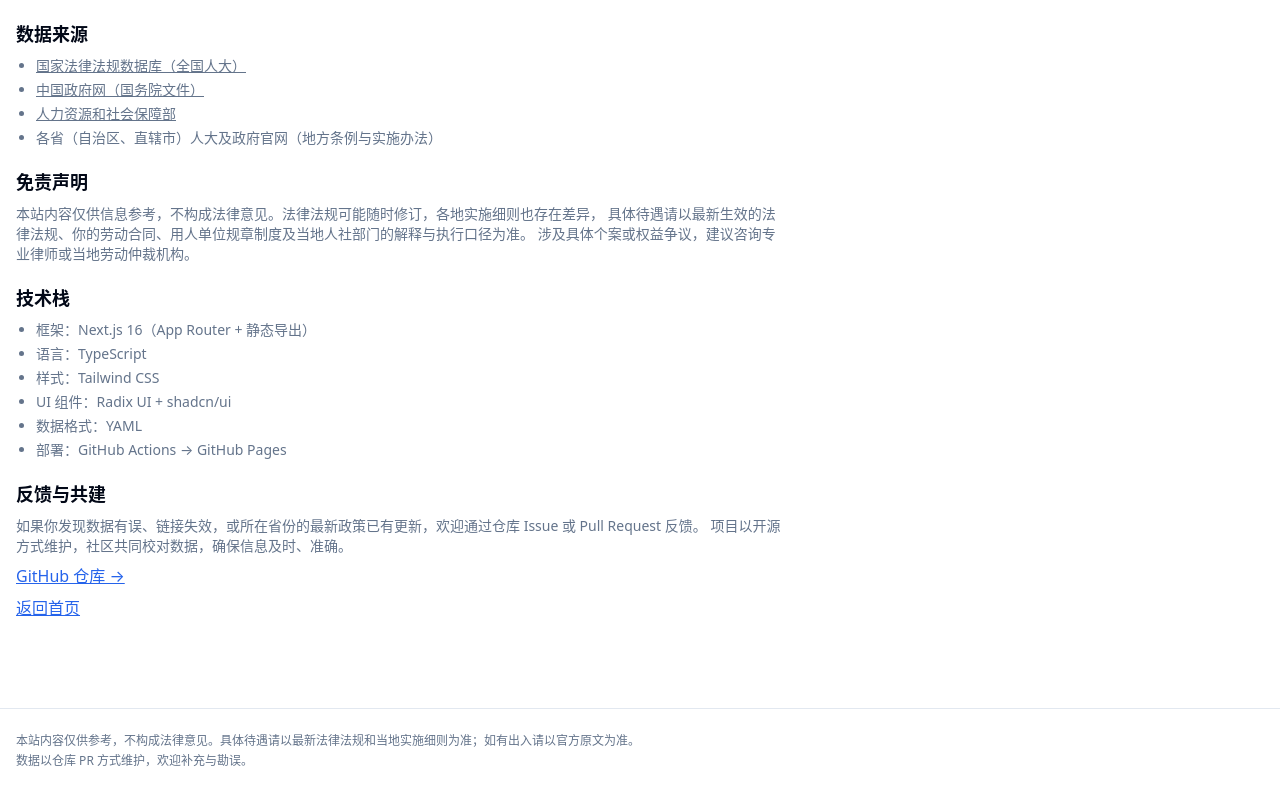
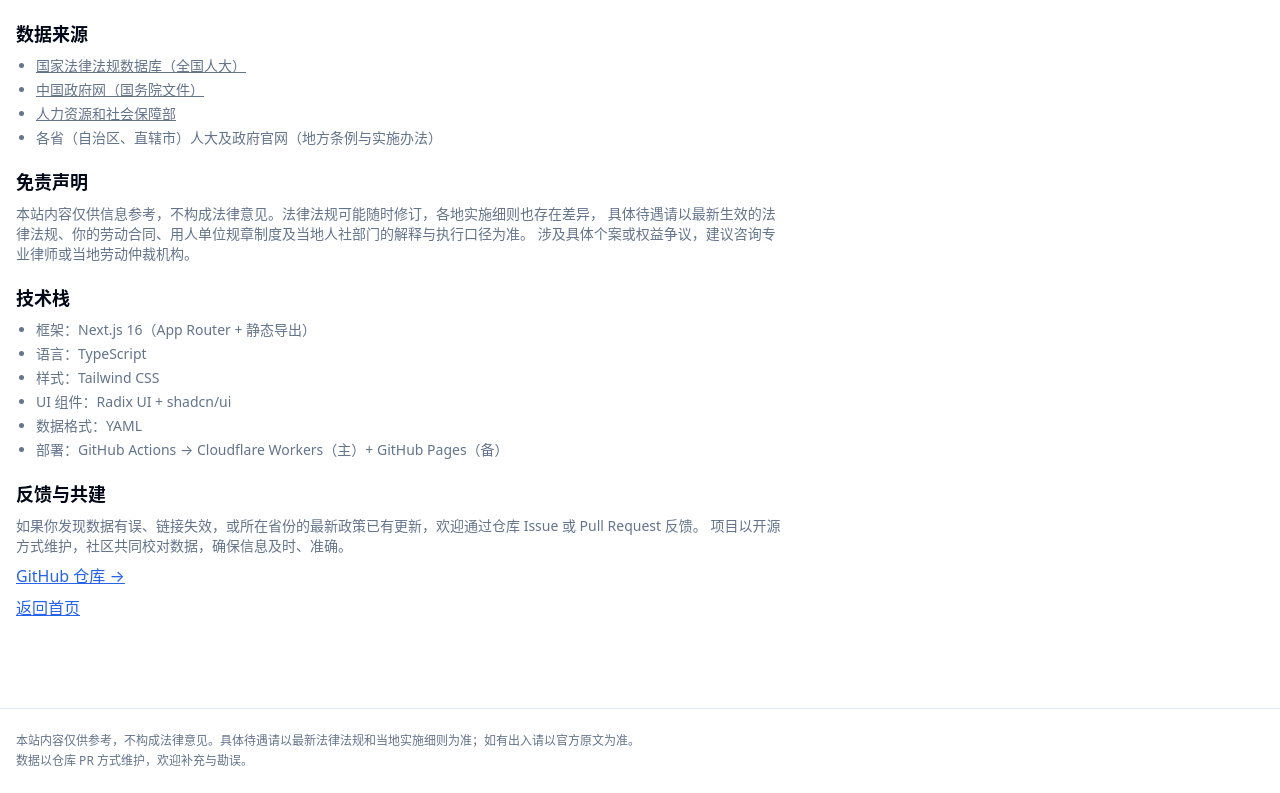
Before and after one commit to masonblog/HolidayGO-CN, a Next.js app: page /about in a window 1280 px wide. Shown: the part 934-1727 px from the top of the page. Built offline with nearby package versions, Linux system fonts and the light colour scheme.

Commit message:
Correct Cloudflare deployment domain

```diff
--- a/app/about/page.tsx
+++ b/app/about/page.tsx
@@ -120,7 +120,7 @@ export default function AboutPage() {
           <li>样式：Tailwind CSS</li>
           <li>UI 组件：Radix UI + shadcn/ui</li>
           <li>数据格式：YAML</li>
-          <li>部署：GitHub Actions → GitHub Pages</li>
+          <li>部署：GitHub Actions → Cloudflare Workers（主）+ GitHub Pages（备）</li>
         </ul>
       </section>
 
```
Also changed, not shown: 2 other files (tests, documents, lock files or other folders).
